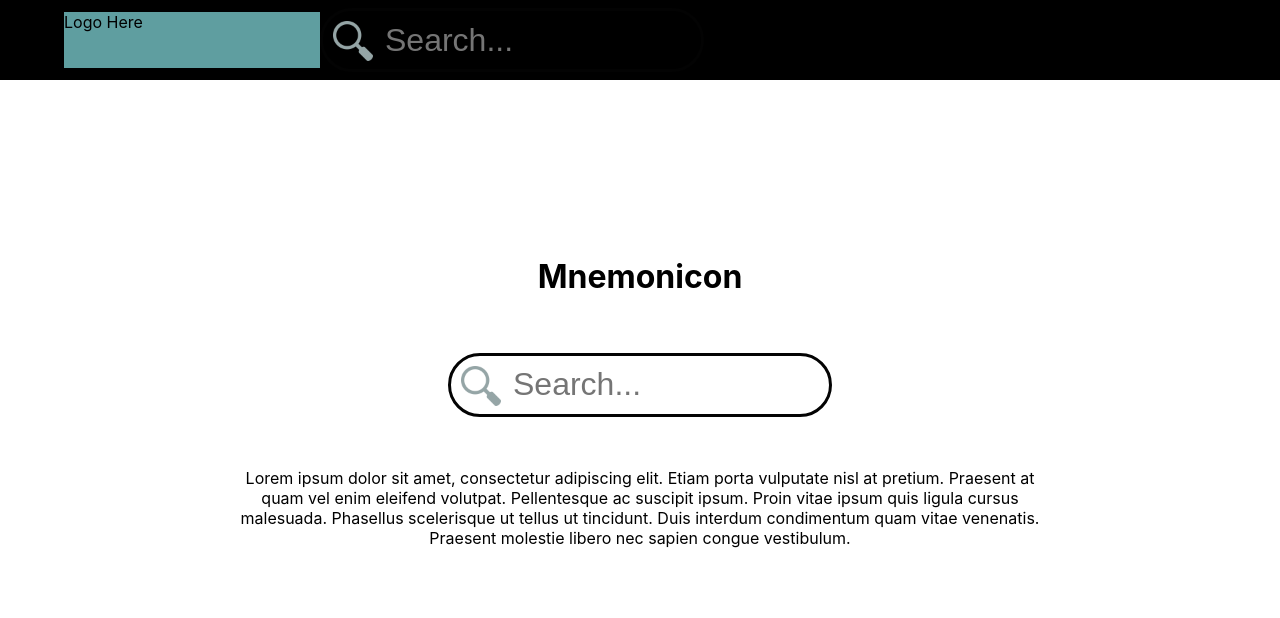
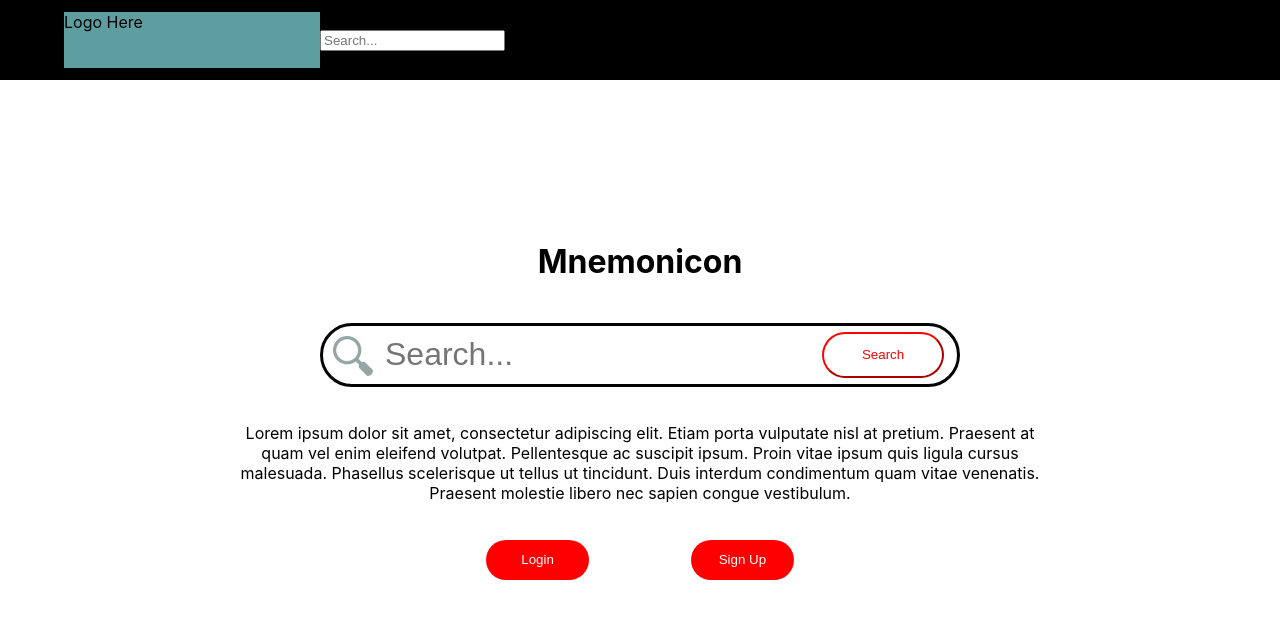
Before and after one commit to Aspe1ta/mnemonics, a React (Create React App) app: page / in a window 1280 px wide. Shown: the top 618 px of the page. Built offline with nearby package versions, Linux system fonts and the light colour scheme.

Commit message:
Login & Signup Created

```diff
--- a/src/App.js
+++ b/src/App.js
@@ -6,6 +6,9 @@ import Main from "./components/main/main.js";
 import { BrowserRouter as Router, Switch, Route } from "react-router-dom";
 import Parent from "./components/parent/parent";
 import axios from "axios";
+
+import Login from "./components/login/login.js";
+import Signup from "./components/signup/signup.js";
 
 class App extends React.Component {
   state = { query: "", mode: "land", update: 0, pull: [] };
@@ -64,13 +67,17 @@ class App extends React.Component {
               />
             )}
           />
-          <Route path={"/:id"} render={props => (
+          <Route path={"/video/:id"} render={props => (
               <Main
                 {...props}
                 query={this.state.query.replace(" ", "%20")}
                 pull={this.state.pull}
               />
             )} />
+
+          <Route path="/login" exact component={Login} />
+          <Route path="/signUp" exact component={Signup} />
+
         </Switch>
       </Router>
     );
--- a/src/components/landing/landing.js
+++ b/src/components/landing/landing.js
@@ -1,9 +1,10 @@
 import React from "react";
+import { Link } from 'react-router-dom';
 import "./landing.scss";
 import Header from "./../header/header.js";
 import Search from "./../search/search.js";
 
-import searchIcon from "./../../assets/search.png"
+import searchIcon from "./../../assets/search.png";
 
 class Landing extends React.Component {
   constructor(props) {
@@ -17,16 +18,12 @@ class Landing extends React.Component {
     this.setState({ query: this.state.query, mode: "search" });
   }
 
-
-
-
   render() {
     console.log(this.props.location);
 
-
     return (
       <>
-          <Header call={this.props.call} ></Header>
+        <Header call={this.props.call}></Header>
 
         <div className="landContain">
           <div className="mainContain">
@@ -34,12 +31,9 @@ class Landing extends React.Component {
               <h1>Mnemonicon</h1>
             </div>
             <div className="mainSearch">
-                <form onSubmit={this.props.call}>
-                  <input
-                    name={"search"}
-                    type="search"
-                    placeholder="Search..."
-                  />
+              <form className="mainForm" onSubmit={this.props.call}>
+                <input name={"search"} type="search" placeholder="Search..." />
+                <button className="searchButton">Search</button>
               </form>
             </div>
             <div className="mainSub">
@@ -53,11 +47,20 @@ class Landing extends React.Component {
                 vestibulum.
               </p>
             </div>
+
+            <div className="buttonContain">
+              <Link to="/login" className="buttonLink">
+                <button className="bottomButtons">Login</button>
+              </Link>
+
+              <Link to="/signUp" className="buttonLink">
+                <button className="bottomButtons">Sign Up</button>
+              </Link>
+            </div>
           </div>
         </div>
       </>
     );
-
   }
 }
 
--- a/src/components/landing/landing.scss
+++ b/src/components/landing/landing.scss
@@ -45,8 +45,9 @@
 
 }
 
-form {
+.mainForm {
     display:flex;
+    align-items: center;
     border:solid 3px rgb(3, 3, 3);
       border-radius: 40px;
       box-sizing:border-box;
@@ -54,12 +55,12 @@ form {
       height:2em;
       outline:solid #fc0 0;
       transition:all 2s ease-in;
-      width:30vw;
+      width:50vw;
       background: url(./../../assets/search.png) no-repeat left 10px top 10px;
       background-size: 40px;
     input[type=search] {
 
-        width: 80%;
+        width: 72%;
         height: 100%;
         border:transparent;
         font-size:1em;
@@ -77,3 +78,37 @@ form {
     }
 
   }
+
+.searchButton{
+    background-color: transparent;
+    border-radius: 40px;
+    border-color: red;;
+    height: 80%;
+    width: 20%;
+    color: red;
+    margin-right: 2%;
+}
+
+
+.buttonContain{
+    display: flex;
+    justify-content: space-evenly;
+    width: 40vw;
+
+}
+
+.buttonLink{
+    height: 80%;
+    width: 20%;
+}
+
+.bottomButtons{
+    border-radius: 40px;
+    border-color: transparent;
+    background-color: red;
+    height: 100%;
+    width: 100%;
+    color: white;
+    margin-right: 2%;
+    height: 5vh;
+}
--- /dev/null
+++ b/src/components/login/login.js
@@ -0,0 +1,35 @@
+import React from "react";
+import "./login.scss";
+import Header from "./../header/header.js";
+
+
+class Login extends React.Component {
+
+
+  render() {
+
+
+      return (
+        <>
+          <Header></Header>
+
+          <div className="loginContain">
+            <div className="formContain">
+                <h1 className="loginText">Login</h1>
+                <form className="loginForm">
+                    <input className="loginInput" placeholder="Username"></input>
+                    <input className="loginInput" type="password" placeholder="Password"></input>
+                </form>
+            </div>
+
+            <div className="registerContain">
+
+            </div>
+          </div>
+        </>
+      );
+
+  }
+}
+
+export default Login;
--- a/src/components/search/search.js
+++ b/src/components/search/search.js
@@ -30,7 +30,7 @@ class Search extends React.Component {
               return (
                 <React.Fragment>
                   <Link
-                    to={"/" + info.id.videoId}
+                    to={"/video/" + info.id.videoId}
                     key={info.id.videoId}
                     className="searchCard"
                   >
--- /dev/null
+++ b/src/components/signup/signup.js
@@ -0,0 +1,23 @@
+import React from "react";
+import "./signup.scss";
+import Header from "./../header/header.js";
+
+
+class Signup extends React.Component {
+
+
+  render() {
+
+
+      return (
+        <>
+          <Header></Header>
+
+
+        </>
+      );
+
+  }
+}
+
+export default Signup;
```
Also changed, not shown: src/components/login/login.scss (added), src/components/signup/signup.scss (added). Lines whose indentation alone changed are shown as unchanged.
